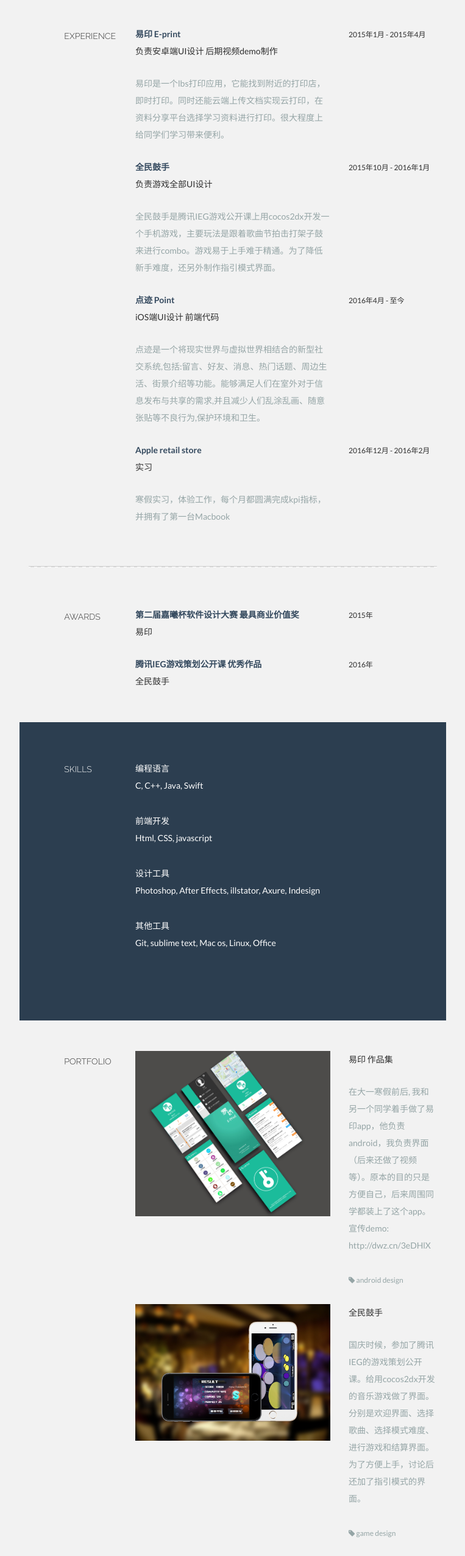
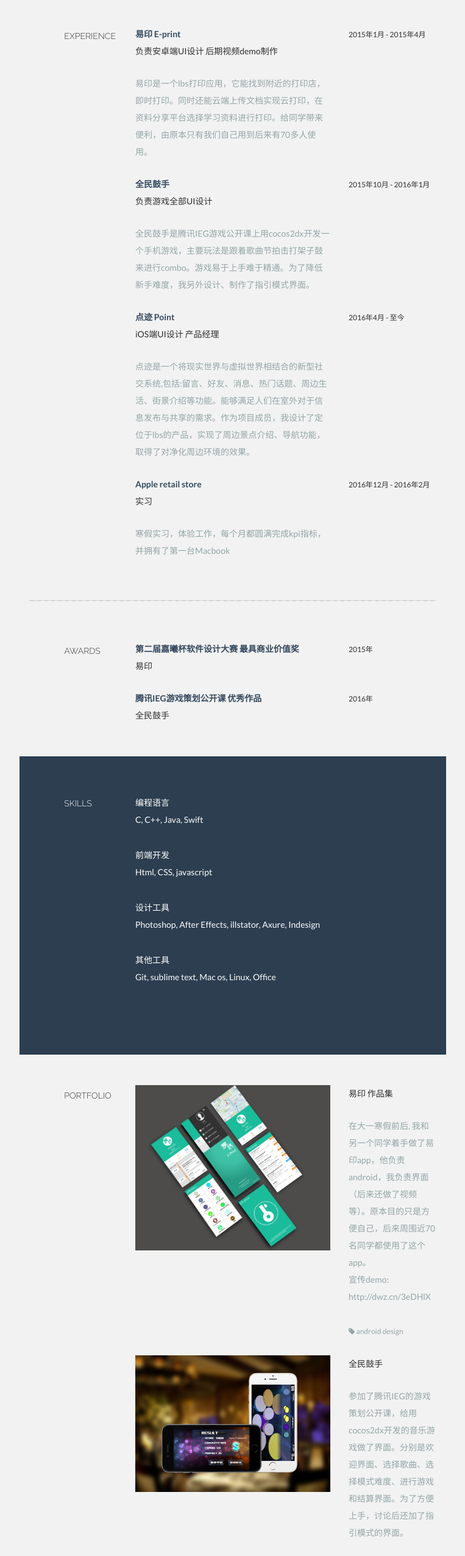
Before and after one commit to philomel/philomel.github.io, a plain HTML site: page about/index.html in a window 1280 px wide. Shown: the part 1240-3791 px from the top of the page at 61% size, without its empty margins (258-1021 px from the left). Drawn offline with Linux system fonts and the light colour scheme.

Commit message:
Site updated: 2016-06-16 16:51:34

```diff
--- a/about/index.html
+++ b/about/index.html
@@ -157,7 +157,7 @@
 <meta property="og:image" content="http://yoursite.com/assets/img/port1.jpg">
 <meta property="og:image" content="http://yoursite.com/assets/img/port2.jpg">
 <meta property="og:image" content="http://yoursite.com/assets/img/port3.jpg">
-<meta property="og:updated_time" content="2016-06-16T07:31:09.000Z">
+<meta property="og:updated_time" content="2016-06-16T07:55:36.000Z">
 <meta name="twitter:card" content="summary">
 <meta name="twitter:title" content="Where ink is needed">
 <meta name="twitter:description" content="Kelvin - Bootstrap 3 Resume Theme
@@ -457,7 +457,7 @@
 					<p><t>易印 E-print </t><br>
 						负责安卓端UI设计 后期视频demo制作 <br>
 					</p>
-					<p><more>易印是一个lbs打印应用，它能找到附近的打印店，即时打印。同时还能云端上传文档实现云打印，在资料分享平台选择学习资料进行打印。很大程度上给同学们学习带来便利。</more></p>
+					<p><more>易印是一个lbs打印应用，它能找到附近的打印店，即时打印。同时还能云端上传文档实现云打印，在资料分享平台选择学习资料进行打印。给同学带来便利，由原本只有我们自己用到后来有70多人使用。</more></p>
 				</div>
 				<div class="col-lg-3">
 					<p><sm> 2015年1月 - 2015年4月</sm></p>
@@ -467,16 +467,16 @@
 					<p><t>全民鼓手</t><br>
 						负责游戏全部UI设计 <br>
 					</p>
-					<p><more>全民鼓手是腾讯IEG游戏公开课上用cocos2dx开发一个手机游戏，主要玩法是跟着歌曲节拍击打架子鼓来进行combo。游戏易于上手难于精通。为了降低新手难度，还另外制作指引模式界面。</more></p>
+					<p><more>全民鼓手是腾讯IEG游戏公开课上用cocos2dx开发一个手机游戏，主要玩法是跟着歌曲节拍击打架子鼓来进行combo。游戏易于上手难于精通。为了降低新手难度，我另外设计、制作了指引模式界面。</more></p>
 				</div>
 				<div class="col-lg-3">
 					<p><sm>2015年10月 - 2016年1月</sm></p>
 				</div>
 				<div class="col-lg-6 col-lg-offset-3">
 					<p><t>点迹 Point</t><br>
-						iOS端UI设计 前端代码 <br>
+						iOS端UI设计 产品经理 <br>
 					</p>
-					<p><more>点迹是一个将现实世界与虚拟世界相结合的新型社交系统,包括:留言、好友、消息、热门话题、周边生活、街景介绍等功能。能够满足人们在室外对于信息发布与共享的需求,并且减少人们乱涂乱画、随意张贴等不良行为,保护环境和卫生。
+					<p><more>点迹是一个将现实世界与虚拟世界相结合的新型社交系统,包括:留言、好友、消息、热门话题、周边生活、街景介绍等功能。能够满足人们在室外对于信息发布与共享的需求。作为项目成员，我设计了定位于lbs的产品，实现了周边景点介绍、导航功能，取得了对净化周边环境的效果。
 </more></p>
 				</div>
 				<div class="col-lg-3">
@@ -565,7 +565,7 @@
 				</div>
 				<div class="col-lg-3">
 					<p>易印 作品集</p>
-				<p><more>在大一寒假前后, 我和另一个同学着手做了易印app，他负责android，我负责界面（后来还做了视频等）。原本的目的只是方便自己，后来周围同学都装上了这个app。<br> 宣传demo: http://dwz.cn/3eDHlX<br><br>
+				<p><more>在大一寒假前后, 我和另一个同学着手做了易印app，他负责android，我负责界面（后来还做了视频等）。原本目的只是方便自己，后来周围近70名同学都使用了这个app。<br> 宣传demo: http://dwz.cn/3eDHlX<br><br>
 					<sm><i class="icon-tag"></i> android design</sm></more>
 				</p>
 				</div>
@@ -575,7 +575,7 @@
 				</div>
 				<div class="col-lg-3">
 						<p>全民鼓手</p>
-					<p><more>国庆时候，参加了腾讯IEG的游戏策划公开课。给用cocos2dx开发的音乐游戏做了界面。分别是欢迎界面、选择歌曲、选择模式难度、进行游戏和结算界面。为了方便上手，讨论后还加了指引模式的界面。<br><br>
+					<p><more>参加了腾讯IEG的游戏策划公开课，给用cocos2dx开发的音乐游戏做了界面。分别是欢迎界面、选择歌曲、选择模式难度、进行游戏和结算界面。为了方便上手，讨论后还加了指引模式的界面。<br><br>
 						<sm><i class="icon-tag"></i> game design</sm></more>
 					</p>
 				</div>
--- a/css/main.css
+++ b/css/main.css
@@ -1521,7 +1521,7 @@
   width: 4px;
   height: 4px;
   border-radius: 50%;
-  background: #035945;
+  background: #c3ff1c;
 }
 .links-of-blogroll {
   font-size: 13px;
```
